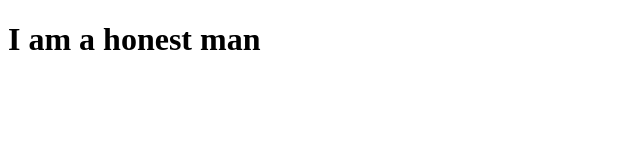
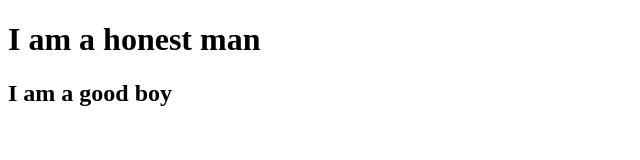
Before and after one commit to jyotirm0y-paul/my-first-website, a plain HTML site: page index.html in a window 1280 px wide. Shown: the whole page, without its empty margins (0-640 px from the left). Drawn offline with Linux system fonts and the light colour scheme.

Commit message:
adding a header

```diff
--- a/index.html
+++ b/index.html
@@ -7,5 +7,6 @@
 </head>
 <body>
   <h1>I am a honest man</h1>
+  <h2>I am a good boy</h2>
 </body>
 </html>
```
Also changed, not shown: 1 other file.
